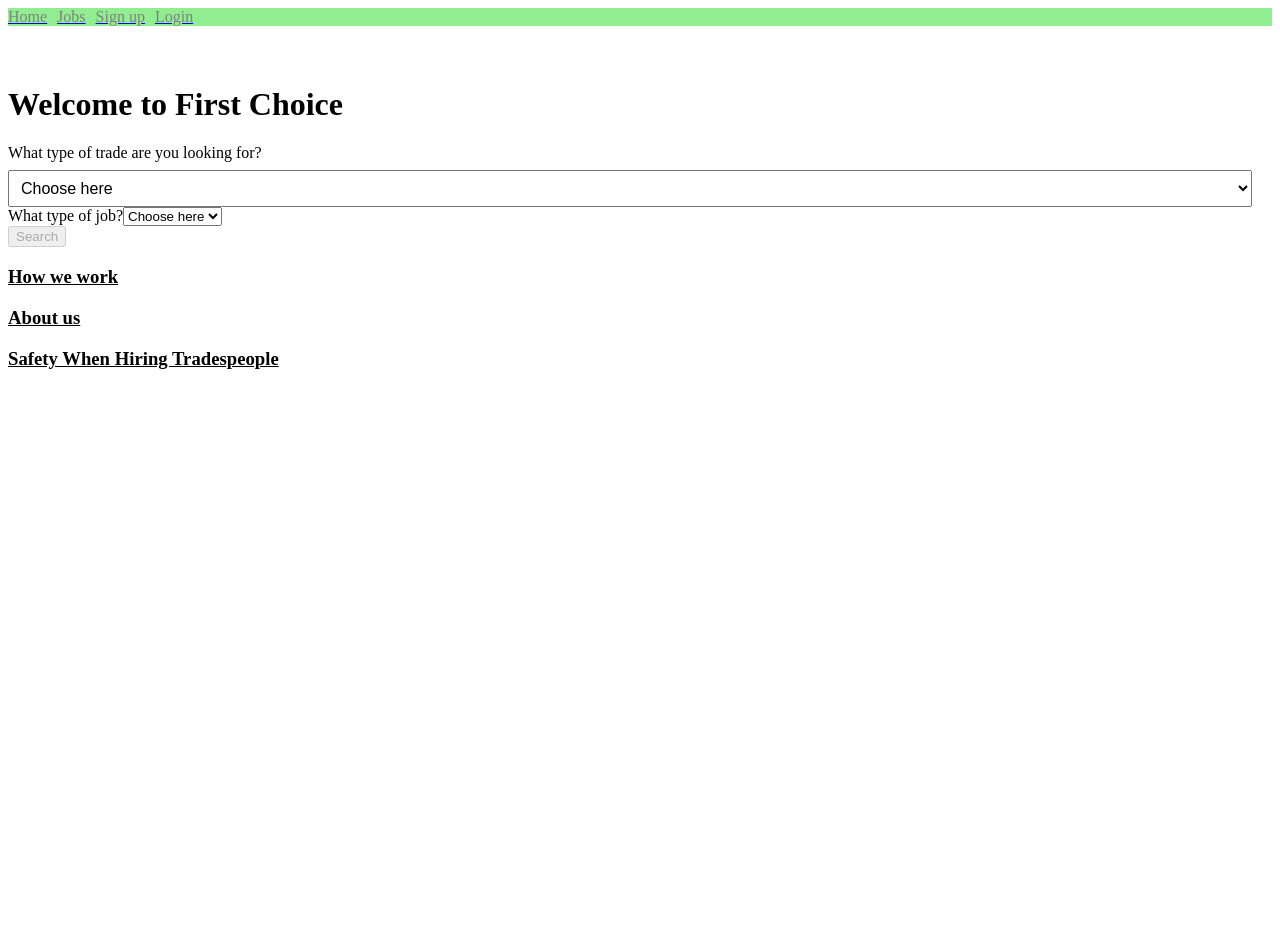
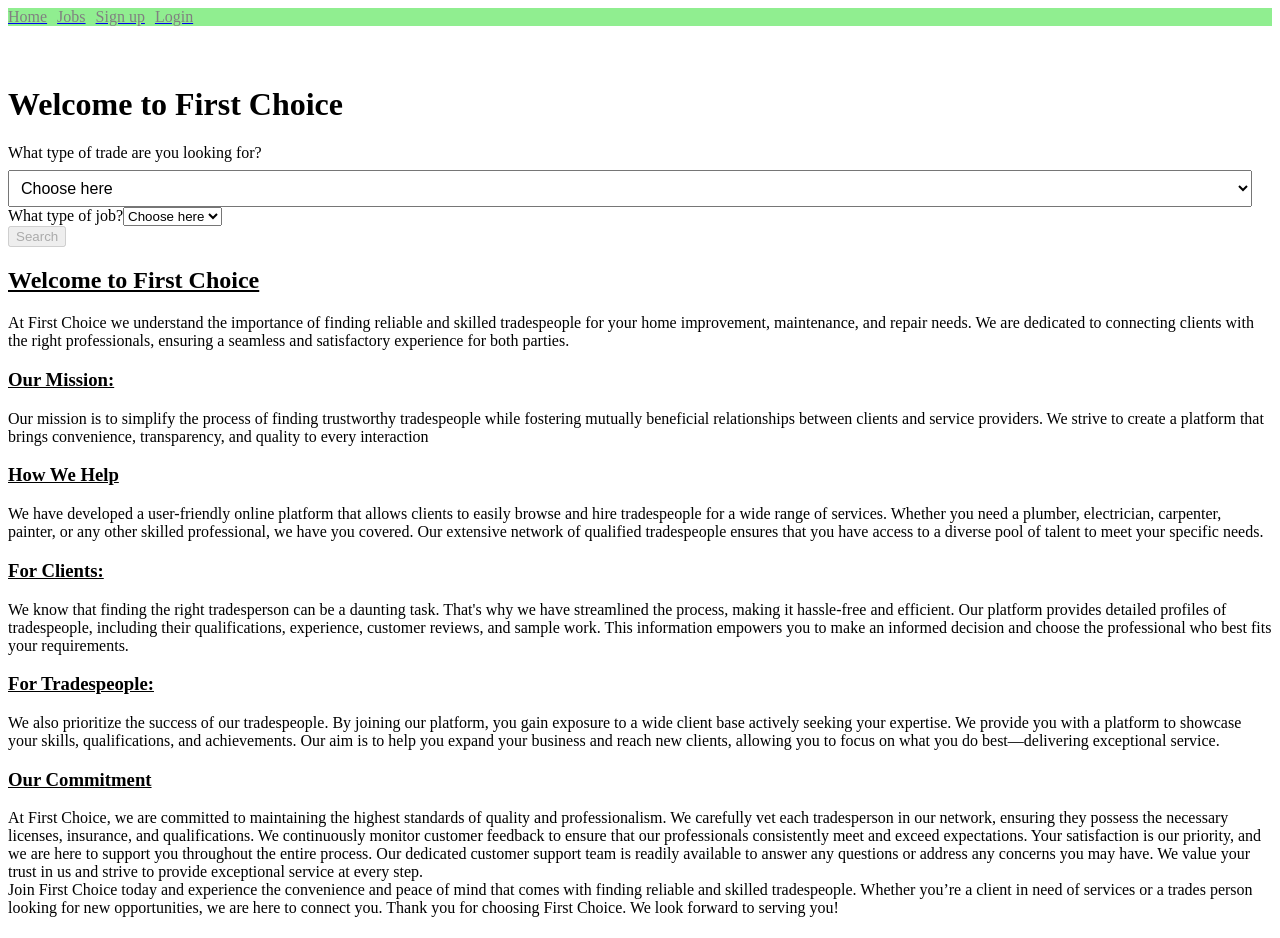
Before and after one commit to QZVTR/FirstChoice, a Next.js app: page / in a window 1280 px wide. Shown: the top 938 px of the page. Before the commit the page ends 800 px from the top, so only its background shows below. Built offline with nearby package versions, Linux system fonts and the light colour scheme.

Commit message:
Home page text

```diff
--- a/pages/HomePage.js
+++ b/pages/HomePage.js
@@ -8,6 +8,22 @@ export default function HomePage() {
   return (
     <>
       <SearchBar />
+      <div>
+      <h2><u>Welcome to First Choice</u></h2>
+      <div>
+      At First Choice we understand the importance of finding reliable and skilled tradespeople for your
+      home improvement, maintenance, and repair needs. We are dedicated to connecting clients with
+      the right professionals, ensuring a seamless and satisfactory experience for both parties.
+      </div>
+      <div>
+      <h3><u>Our Mission:</u></h3>
+
+      Our mission is to simplify the process of finding trustworthy tradespeople while fostering mutually
+      beneficial relationships between clients and service providers. We strive to create a platform that
+
+      brings convenience, transparency, and quality to every interaction
+      </div>
+      </div>
       <HowWeWork />
       <AboutUs />
       <SafetyHiring />
--- a/pages/components/landingPage/AboutUs.js
+++ b/pages/components/landingPage/AboutUs.js
@@ -3,7 +3,25 @@ import React from 'react'
 export default function AboutUs() {
   return (
     <>
-        <h3><u>About us</u></h3>
+        <h3><u>Our Commitment</u></h3>
+        <div>
+        At First Choice, we are committed to maintaining the highest standards of quality and
+        professionalism. We carefully vet each tradesperson in our network, ensuring they possess the
+        necessary licenses, insurance, and qualifications. We continuously monitor customer feedback to
+        ensure that our professionals consistently meet and exceed expectations.
+        Your satisfaction is our priority, and we are here to support you throughout the entire process. Our
+        dedicated customer support team is readily available to answer any questions or address any
+        concerns you may have. We value your trust in us and strive to provide exceptional service at every
+        step.
+        <div>
+        Join First Choice today and experience the convenience and peace of mind that comes with finding
+        reliable and skilled tradespeople. Whether you’re a client in need of services or a trades person
+
+        looking for new opportunities, we are here to connect you.
+
+        Thank you for choosing First Choice. We look forward to serving you!
+        </div>
+        </div>
     </>
   )
 }
--- a/pages/components/landingPage/HowWeWork.js
+++ b/pages/components/landingPage/HowWeWork.js
@@ -3,7 +3,32 @@ import React from 'react'
 export default function HowWeWork() {
   return (
     <>
-        <h3><u>How we work</u></h3>
+        <h3><u>How We Help</u></h3>
+        <div>
+          We have developed a user-friendly online platform that allows clients to easily browse and hire
+          tradespeople for a wide range of services. Whether you need a plumber, electrician, carpenter,
+          painter, or any other skilled professional, we have you covered. Our extensive network of qualified
+          tradespeople ensures that you have access to a diverse pool of talent to meet your specific needs.
+        </div>
+        <div>
+          <h3><u>For Clients:</u></h3>
+          <div>
+            We know that finding the right tradesperson can be a daunting task. That's why we have streamlined
+            the process, making it hassle-free and efficient. Our platform provides detailed profiles of
+            tradespeople, including their qualifications, experience, customer reviews, and sample work. This
+            information empowers you to make an informed decision and choose the professional who best fits
+            your requirements.
+          </div>
+        </div>
+        <div>
+          <h3><u>For Tradespeople:</u></h3>
+          <div>
+            We also prioritize the success of our tradespeople. By joining our platform, you gain exposure to a
+            wide client base actively seeking your expertise. We provide you with a platform to showcase your
+            skills, qualifications, and achievements. Our aim is to help you expand your business and reach new
+            clients, allowing you to focus on what you do best—delivering exceptional service.
+          </div>
+        </div>
     </>
   )
 }
```
